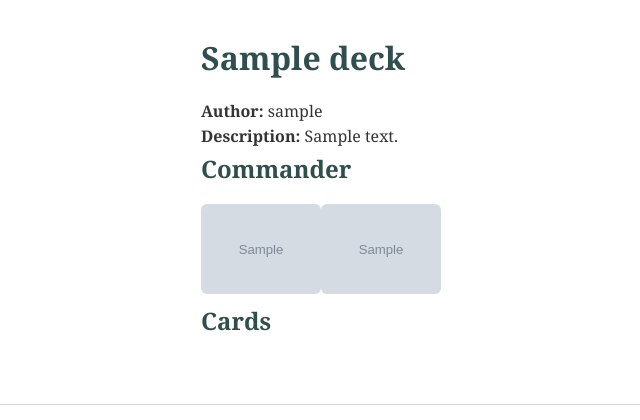
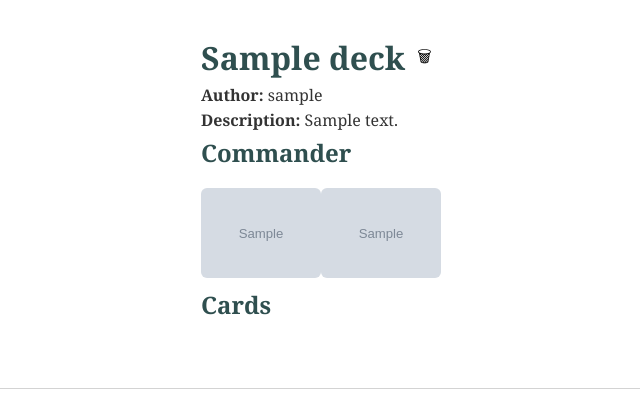
Before and after one commit to CarlosSallan/MTG-EDH-Deckbuilder, a Django app: page /decks/1/ in a window 1280 px wide. Shown: the part 61-481 px from the top of the page, without its empty margins (55-695 px from the left). Run offline with Django 5.2, Linux system fonts and the light colour scheme; a user stored in the database is signed in; tables that the repository leaves empty hold one stand-in row (values such as "Sample post"); grey boxes marked "Sample" are stand-in pictures.

Commit message:
add a delete button for decks

```diff
--- a/blog/models.py
+++ b/blog/models.py
@@ -11,7 +11,7 @@ class Card(models.Model):
     type_line = models.CharField(max_length=200, default='')
     set_code = models.CharField(max_length=10)
     collector_number = models.CharField(max_length=20)
-    cmc = models.IntegerField() # Converted mana cost of the card, used for calculate the average cmc of a deck
+    cmc = models.IntegerField(default=0) # Converted mana cost of the card, used for calculate the average cmc of a deck
 
     image_url = models.URLField() # default image size
     image_large_url = models.URLField(default='') # larger image for hover
--- a/blog/static/blog/deck.css
+++ b/blog/static/blog/deck.css
@@ -139,6 +139,59 @@
 
 
 /* =========================
+   Delete deck button
+========================= */
+
+.deck-item {
+    display: flex;
+    align-items: center;
+    gap: 10px;
+}
+
+.delete-deck-form {
+    display: inline;
+}
+
+.delete-deck-btn {
+    background: none;
+    border: none;
+    cursor: pointer;
+    font-size: 16px;
+    opacity: 0;
+    transition: opacity 0.2s ease;
+    padding: 0;
+    line-height: 1;
+}
+
+.deck-item:hover .delete-deck-btn {
+    opacity: 1;
+}
+
+.delete-deck-btn--visible {
+    opacity: 1;
+}
+
+.deck-title-row {
+    display: flex;
+    align-items: center;
+    gap: 12px;
+}
+
+.deck-title-row h1 {
+    margin: 0;
+}
+
+.deck-title-row .delete-deck-form {
+    display: flex;
+    align-items: center;
+}
+
+.delete-deck-btn:hover {
+    transform: scale(1.2);
+}
+
+
+/* =========================
    Delete button
 ========================= */
 
--- a/blog/urls.py
+++ b/blog/urls.py
@@ -10,5 +10,6 @@ urlpatterns = [
     path("your-decks/", views.your_decks, name="your_decks"),
     path("decks/new/", views.DeckCreateView.as_view(), name="deck_create"),
 
+    path("decks/<int:deck_id>/delete/", views.delete_deck, name="delete_deck"),
     path("decks/<int:deck_id>/remove/<int:card_id>/", views.remove_card, name="remove_card"),
 ]
--- a/blog/views.py
+++ b/blog/views.py
@@ -113,6 +113,16 @@ class DeckCreateView(LoginRequiredMixin, CreateView):
         return super().form_valid(form)
 
 # -------------------------
+# Delete deck
+# -------------------------
+@login_required
+def delete_deck(request, deck_id):
+    deck = get_object_or_404(Deck, id=deck_id, author=request.user)
+    deck.delete()
+    return redirect("blog:your_decks")
+
+
+# -------------------------
 # Delete card
 # -------------------------
 @login_required
--- a/templates/blog/deck_detail.html
+++ b/templates/blog/deck_detail.html
@@ -7,7 +7,15 @@
 
 {% block content %}
 
-<h1>{{ deck.name }}</h1>
+<div class="deck-title-row">
+    <h1>{{ deck.name }}</h1>
+    {% if request.user == deck.author %}
+    <form method="post" action="{% url 'blog:delete_deck' deck.id %}" class="delete-deck-form">
+        {% csrf_token %}
+        <button class="delete-deck-btn delete-deck-btn--visible" title="Delete deck" onclick="return confirm('Are you sure you want to delete this deck?')">🗑</button>
+    </form>
+    {% endif %}
+</div>
 
 <p><strong>Author:</strong> {{ deck.author }}</p>
 <p><strong>Description:</strong> {{ deck.description }}</p>
```
Also changed, not shown: templates/blog/your_decks.html (+10 -1 lines).
